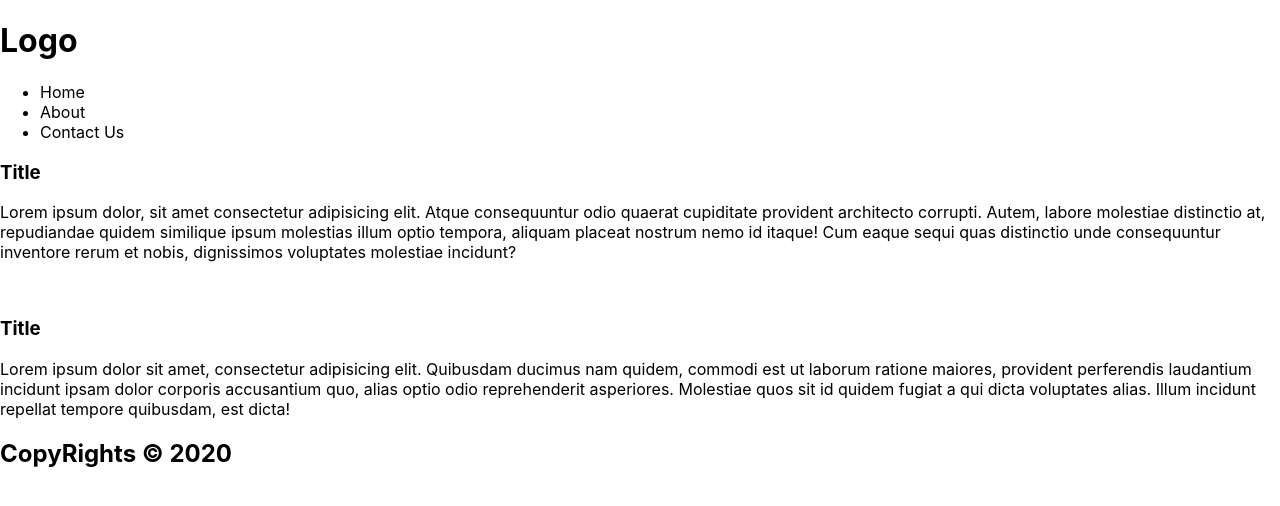
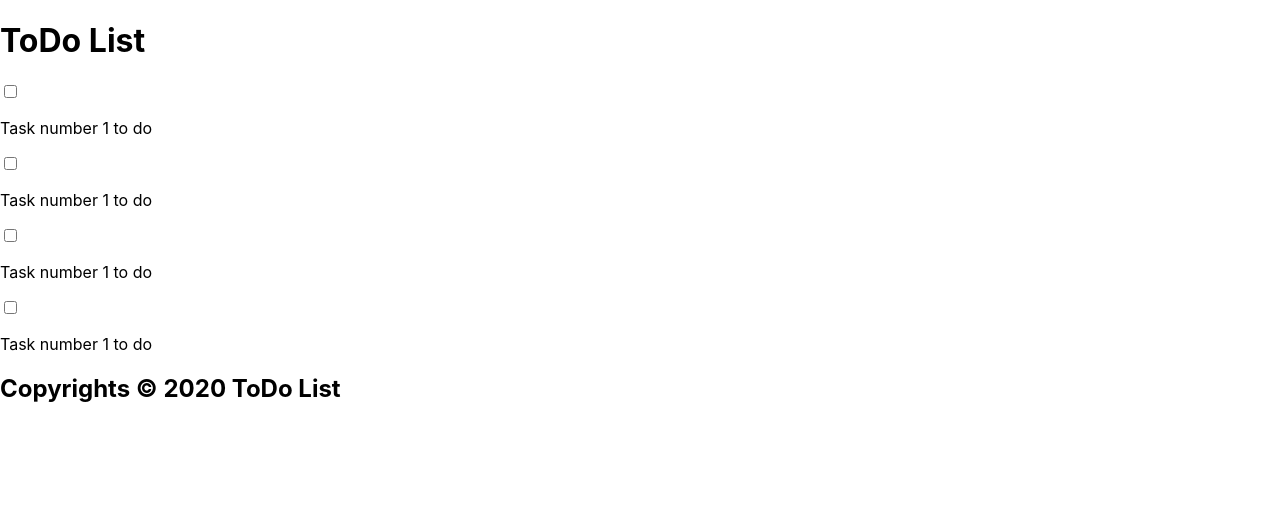
Before and after one commit to webdev-code/reactjs, a React (Create React App) app: page / in a window 1280 px wide. Shown: the top 506 px of the page. Built offline with nearby package versions, Linux system fonts and the light colour scheme.

Commit message:
todo list

```diff
--- a/src/App.js
+++ b/src/App.js
@@ -1,16 +1,18 @@
 import React from 'react';
 // import MyInfo from './MyInfo';
-import Header from './Header';
-import MainContent from './MainContent';
-import Footer from './Footer';
+// import Header from './Header';
+// import MainContent from './MainContent';
+// import Footer from './Footer';
+import ToDo from './ToDoPhase1';
 
 function App() {
   return (
     <div>
-      {/* <MyInfo /> */}
+      {/* <MyInfo />
       <Header />
       <MainContent />
-      <Footer />
+      <Footer /> */}
+      <ToDo />
     </div>
   );
 }
--- /dev/null
+++ b/src/FooterToDo.js
@@ -0,0 +1,11 @@
+import React from 'react';
+
+function FooterToDo() {
+  return (
+    <div>
+      <h2>Copyrights &copy; 2020 ToDo List</h2>
+    </div>
+  );
+}
+
+export default FooterToDo;
--- /dev/null
+++ b/src/HeaderToDo.js
@@ -0,0 +1,11 @@
+import React from 'react';
+
+function HeaderToDo() {
+  return (
+    <div>
+      <h1>ToDo List</h1>
+    </div>
+  );
+}
+
+export default HeaderToDo;
--- /dev/null
+++ b/src/ListToDo.js
@@ -0,0 +1,18 @@
+import React from 'react';
+
+function ListToDo() {
+  return (
+    <div>
+      <input type='checkbox' />
+      <p> Task number 1 to do </p>
+      <input type='checkbox' />
+      <p> Task number 1 to do </p>
+      <input type='checkbox' />
+      <p> Task number 1 to do </p>
+      <input type='checkbox' />
+      <p> Task number 1 to do </p>
+    </div>
+  );
+}
+
+export default ListToDo;
--- /dev/null
+++ b/src/ToDoPhase1.js
@@ -0,0 +1,16 @@
+import React from 'react';
+import HeaderToDo from './HeaderToDo';
+import ListToDo from './ListToDo';
+import FooterToDo from './FooterToDo';
+
+function ToDo() {
+  return (
+    <div>
+      <HeaderToDo />
+      <ListToDo />
+      <FooterToDo />
+    </div>
+  );
+}
+
+export default ToDo;
```
